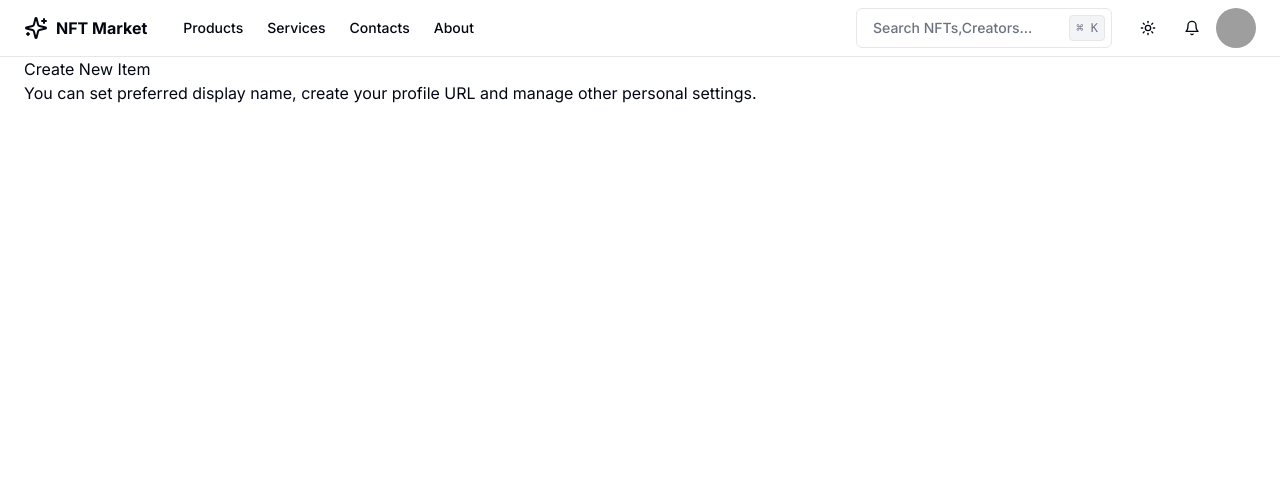
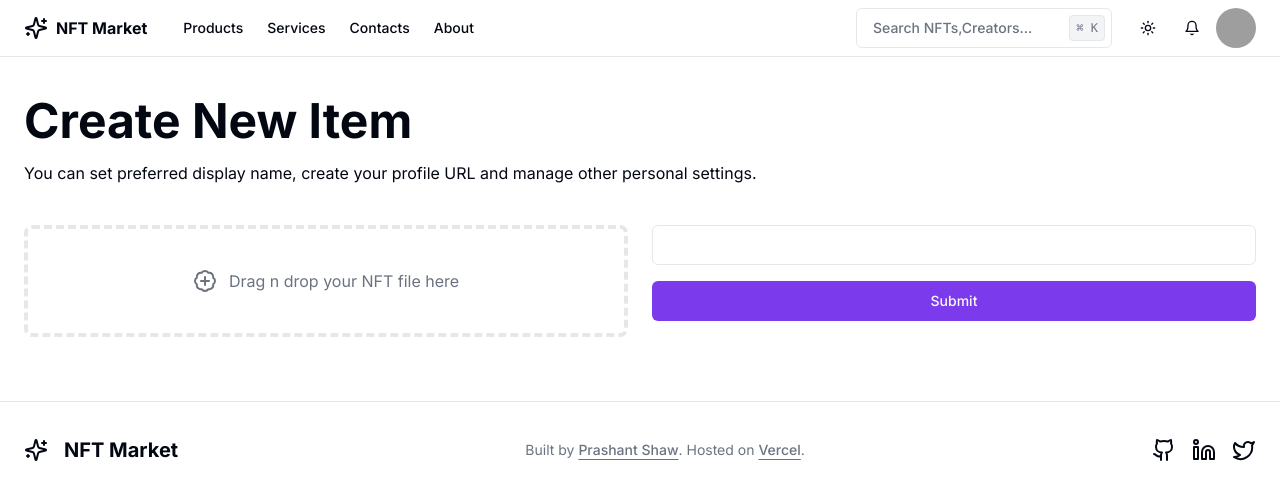
Before and after one commit to PrashantShaw/WOW-NFTs, a Next.js app in the folder web-app/: page /nft/create in a window 1280 px wide. Shown: the top 500 px of the page. Built offline with nearby package versions, Linux system fonts and the light colour scheme; grey boxes are pictures that could not be loaded.

Commit message:
feat: drag and drop section in create nft form

```diff
--- /dev/null
+++ b/web-app/src/app/(root)/(NFT)/nft/create/_components/CreateNftForm.tsx
@@ -0,0 +1,104 @@
+/* eslint-disable @next/next/no-img-element */
+"use client";
+import { Button } from "@/components/ui/button";
+import { Input } from "@/components/ui/input";
+import { BadgePlus } from "lucide-react";
+import React, { useRef } from "react";
+import { useDropzone } from "react-dropzone";
+
+function Dropzone(props: { required: boolean; name: string }) {
+  const { required, name } = props;
+
+  const hiddenInputRef = useRef<HTMLInputElement | null>(null);
+  const previewImageRef = useRef<HTMLImageElement | null>(null);
+
+  const { getRootProps, getInputProps, acceptedFiles } = useDropzone({
+    onDrop: (incomingFiles) => {
+      if (hiddenInputRef.current) {
+        // Note the specific way we need to munge the file into the hidden input//-
+        // https://stackoverflow.com/a/68182158/1068446//-
+        const dataTransfer = new DataTransfer();
+        incomingFiles.forEach((v) => {
+          dataTransfer.items.add(v);
+        });
+        hiddenInputRef.current.files = dataTransfer.files;
+      }
+    },
+  });
+
+  const selectedFiles = acceptedFiles.map((file) => {
+    const reader = new FileReader();
+    reader.onabort = () => console.log("file reading was aborted");
+    reader.onerror = () => console.log("file reading has failed");
+    reader.onload = () => {
+      const binaryStr = reader.result;
+      if (previewImageRef.current) {
+        previewImageRef.current.src = binaryStr as string;
+      }
+    };
+    reader.readAsDataURL(file);
+    return (
+      <div
+        key={file.path}
+        className="flex flex-col items-center justify-center gap-3"
+      >
+        <p className="text-center text-muted-foreground">
+          {file.name} - {file.size.toLocaleString()} bytes - {file.type}
+        </p>
+        <img ref={previewImageRef} src="/" alt="selected Image" />
+      </div>
+    );
+  });
+
+  return (
+    <div className="">
+      <div
+        className="rounded-lg border-dashed border-4 p-10 cursor-pointer"
+        {...getRootProps()}
+      >
+        <input
+          type="file"
+          name={name}
+          required={required}
+          ref={hiddenInputRef}
+          className="hidden"
+          autoComplete="off"
+        />
+        <input {...getInputProps()} />
+        <div className="flex flex-col items-center gap-3 justify-center">
+          {selectedFiles}
+          <div className="flex items-center gap-3">
+            <BadgePlus className="text-muted-foreground" />
+            <p className="text-muted-foreground">
+              Drag n drop your NFT file here
+            </p>
+          </div>
+        </div>
+      </div>
+    </div>
+  );
+}
+
+export const CreateNftForm = () => {
+  const NFT_FILE = "NFT_FILE";
+  return (
+    <form
+      onSubmit={(e) => {
+        e.preventDefault();
+
+        // Now get the form data as you regularly would
+        const formData = new FormData(e.currentTarget);
+        const file = formData.get(NFT_FILE) as File | null;
+        alert(file?.name);
+      }}
+    >
+      <div className="grid md:grid-cols-2 gap-6">
+        <Dropzone name={NFT_FILE} required />
+        <div className="flex flex-col gap-4">
+          <Input />
+          <Button type="submit">Submit</Button>
+        </div>
+      </div>
+    </form>
+  );
+};
--- a/web-app/src/app/(root)/(NFT)/nft/create/page.tsx
+++ b/web-app/src/app/(root)/(NFT)/nft/create/page.tsx
@@ -1,14 +1,16 @@
 import React from "react";
+import { CreateNftForm } from "./_components/CreateNftForm";
 
 // TODO: visit - https://www.youtube.com/watch?v=XTb-34rcuN4&t=7924s | implement react-dropzone
 const CreateNFTPage = () => {
   return (
-    <div>
-      <h1>Create New Item</h1>
-      <p>
+    <div className="pt-[2.5rem]">
+      <h1 className="text-5xl font-bold mb-4">Create New Item</h1>
+      <p className="mb-10">
         You can set preferred display name, create your profile URL and manage
         other personal settings.
       </p>
+      <CreateNftForm />
     </div>
   );
 };
--- a/web-app/src/app/(root)/layout.tsx
+++ b/web-app/src/app/(root)/layout.tsx
@@ -1,3 +1,4 @@
+import Footer from "@/components/common/Footer";
 import Navbar from "@/components/common/Navbar/Navbar";
 import React from "react";
 
@@ -10,6 +11,7 @@
     <main className="">
       <Navbar />
       <div className="container px-6 mx-auto">{children}</div>
+      <Footer />
     </main>
   );
 };
--- a/web-app/src/app/globals.css
+++ b/web-app/src/app/globals.css
@@ -77,3 +77,30 @@
     @apply bg-background text-foreground;
   }
 }
+
+/* ---------- custom scrollbar design ------------- */
+
+body::-webkit-scrollbar-track {
+  -webkit-box-shadow: inset 0 0 6px rgba(0, 0, 0, 0.3);
+  background-color: inherit;
+}
+
+body::-webkit-scrollbar {
+  width: 10px;
+  background-color: inherit;
+}
+
+body::-webkit-scrollbar-thumb {
+  border-radius: 4px;
+  background-color: #5b21b6;
+  background-image: -webkit-linear-gradient(
+    45deg,
+    rgba(255, 255, 255, 0.2) 25%,
+    transparent 25%,
+    transparent 50%,
+    rgba(255, 255, 255, 0.2) 50%,
+    rgba(255, 255, 255, 0.2) 75%,
+    transparent 75%,
+    transparent
+  );
+}
--- /dev/null
+++ b/web-app/src/components/common/Footer.tsx
@@ -0,0 +1,65 @@
+import Link from "next/link";
+import { Sparkles } from "lucide-react";
+import { LinkedinIcon } from "../icons/Linkedin";
+import { GithubIcon } from "../icons/Github";
+import { TwitterIcon } from "../icons/Twitter";
+
+export default function Footer() {
+  return (
+    <footer className="border-t px-6 mt-16">
+      <div className="container flex flex-col items-center justify-between gap-4 py-10 md:h-24 md:flex-row md:py-0">
+        <div className="flex items-center gap-4">
+          <Sparkles className="h-6 w-6" />
+          <span className="text-xl font-bold">NFT Market</span>
+        </div>
+        <p className="text-center text-sm leading-loose text-muted-foreground md:text-left">
+          Built by{" "}
+          <a
+            href="https://www.linkedin.com/in/prashant-shaw/"
+            target="_blank"
+            rel="noreferrer"
+            className="font-medium underline underline-offset-4"
+          >
+            Prashant Shaw
+          </a>
+          . Hosted on{" "}
+          <a
+            href="https://vercel.com"
+            target="_blank"
+            rel="noreferrer"
+            className="font-medium underline underline-offset-4"
+          >
+            Vercel
+          </a>
+          .
+        </p>
+        <div className="flex gap-4">
+          <Link
+            href="https://github.com/PrashantShaw"
+            target="_blank"
+            rel="noreferrer"
+          >
+            <GithubIcon />
+            <span className="sr-only">GitHub</span>
+          </Link>
+          <Link
+            href="https://www.linkedin.com/in/prashant-shaw/"
+            target="_blank"
+            rel="noreferrer"
+          >
+            <LinkedinIcon />
+            <span className="sr-only">LinkedIn</span>
+          </Link>
+          <Link
+            href="https://x.com/ImPrashantShaw"
+            target="_blank"
+            rel="noreferrer"
+          >
+            <TwitterIcon />
+            <span className="sr-only">Twitter</span>
+          </Link>
+        </div>
+      </div>
+    </footer>
+  );
+}
--- /dev/null
+++ b/web-app/src/components/icons/Github.tsx
@@ -0,0 +1,21 @@
+import React from "react";
+
+export const GithubIcon = () => {
+  return (
+    <svg
+      xmlns="http://www.w3.org/2000/svg"
+      width="24"
+      height="24"
+      viewBox="0 0 24 24"
+      fill="none"
+      stroke="currentColor"
+      strokeWidth="2"
+      strokeLinecap="round"
+      strokeLinejoin="round"
+      className="lucide lucide-github"
+    >
+      <path d="M15 22v-4a4.8 4.8 0 0 0-1-3.5c3 0 6-2 6-5.5.08-1.25-.27-2.48-1-3.5.28-1.15.28-2.35 0-3.5 0 0-1 0-3 1.5-2.64-.5-5.36-.5-8 0C6 2 5 2 5 2c-.3 1.15-.3 2.35 0 3.5A5.403 5.403 0 0 0 4 9c0 3.5 3 5.5 6 5.5-.39.49-.68 1.05-.85 1.65-.17.6-.22 1.23-.15 1.85v4" />
+      <path d="M9 18c-4.51 2-5-2-7-2" />
+    </svg>
+  );
+};
--- /dev/null
+++ b/web-app/src/components/icons/Linkedin.tsx
@@ -0,0 +1,22 @@
+import React from "react";
+
+export const LinkedinIcon = () => {
+  return (
+    <svg
+      xmlns="http://www.w3.org/2000/svg"
+      width="24"
+      height="24"
+      viewBox="0 0 24 24"
+      fill="none"
+      stroke="currentColor"
+      strokeWidth="2"
+      strokeLinecap="round"
+      strokeLinejoin="round"
+      className="lucide lucide-linkedin"
+    >
+      <path d="M16 8a6 6 0 0 1 6 6v7h-4v-7a2 2 0 0 0-2-2 2 2 0 0 0-2 2v7h-4v-7a6 6 0 0 1 6-6z" />
+      <rect width="4" height="12" x="2" y="9" />
+      <circle cx="4" cy="4" r="2" />
+    </svg>
+  );
+};
--- /dev/null
+++ b/web-app/src/components/icons/Twitter.tsx
@@ -0,0 +1,20 @@
+import React from "react";
+
+export const TwitterIcon = () => {
+  return (
+    <svg
+      xmlns="http://www.w3.org/2000/svg"
+      width="24"
+      height="24"
+      viewBox="0 0 24 24"
+      fill="none"
+      stroke="currentColor"
+      strokeWidth="2"
+      strokeLinecap="round"
+      strokeLinejoin="round"
+      className="lucide lucide-twitter"
+    >
+      <path d="M22 4s-.7 2.1-2 3.4c1.6 10-9.4 17.3-18 11.6 2.2.1 4.4-.6 6-2C3 15.5.5 9.6 3 5c2.2 2.6 5.6 4.1 9 4-.9-4.2 4-6.6 7-3.8 1.1 0 3-1.2 3-1.2z" />
+    </svg>
+  );
+};
```
